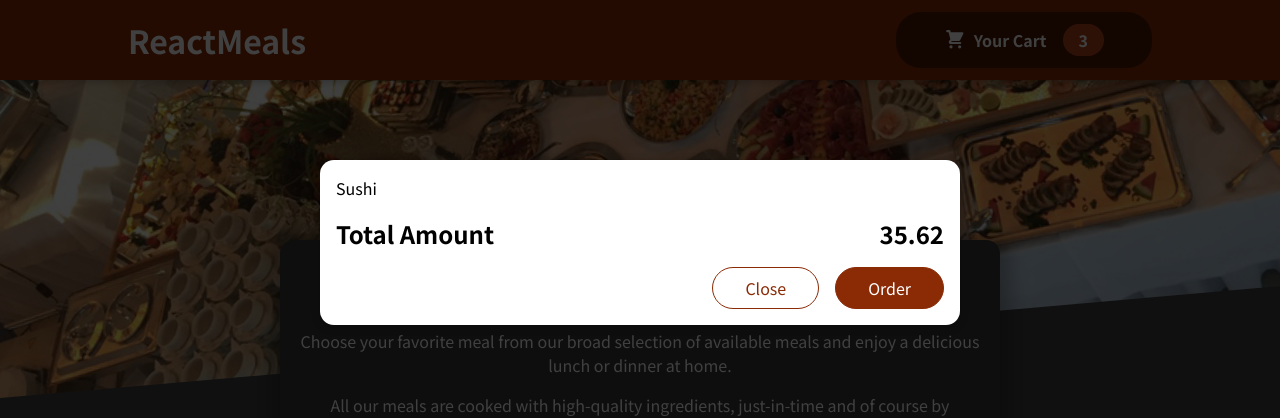
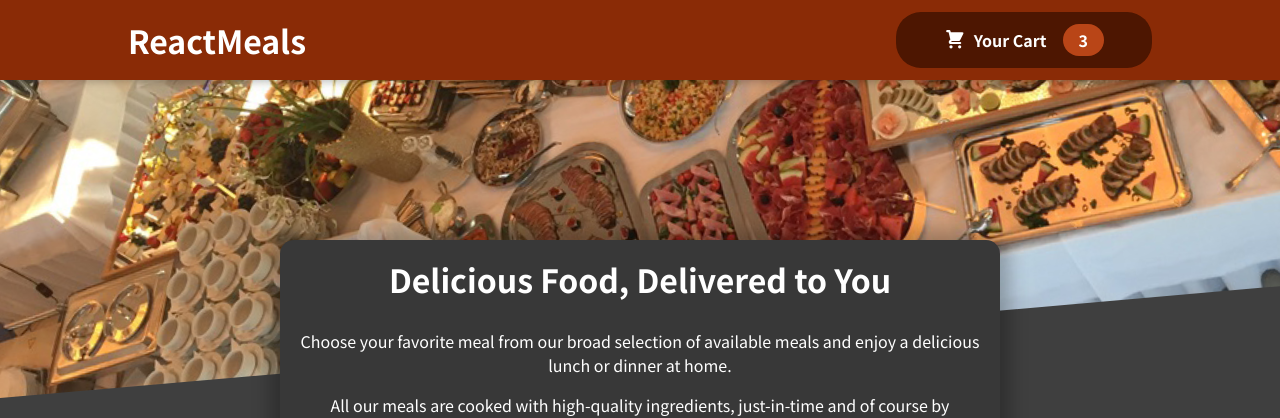
Before and after one commit to leighwest/ReactMeals, a React (Create React App) app: page / in a window 1280 px wide. Shown: the top 418 px of the page. Built offline with nearby package versions, Linux system fonts and the light colour scheme.

Commit message:
added ability to close cart modal

```diff
--- a/src/App.js
+++ b/src/App.js
@@ -1,18 +1,28 @@
-import React from 'react';
+import { Fragment, useState } from 'react';
 
 import Header from './components/Layout/Header';
 import Meals from './components/Meals/Meals';
 import Cart from './components/Cart/Cart';
 
 const App = () => {
+  const [cartIsShown, setCartIsShown] = useState(false);
+
+  const showCartHandler = () => {
+    setCartIsShown(true);
+  };
+
+  const hideCartHandler = () => {
+    setCartIsShown(false);
+  };
+
   return (
-    <React.Fragment>
-      <Cart />
-      <Header />
+    <Fragment>
+      {cartIsShown && <Cart onClose={hideCartHandler}/>}
+      <Header onShowCart={showCartHandler}/>
       <main>
         <Meals />
       </main>
-    </React.Fragment>
+    </Fragment>
   );
 }
 
--- a/src/components/Cart/Cart.js
+++ b/src/components/Cart/Cart.js
@@ -11,14 +11,14 @@
   );
 
   return (
-    <Modal>
+    <Modal onClose={props.onClose}>
       {cartItems}
       <div className={classes.total}>
         <span>Total Amount</span>
         <span>35.62</span>
       </div >
       <div className={classes.actions}>
-        <button className={classes['button--alt']}>Close</button>
+        <button className={classes['button--alt']} onClick={props.onClose}>Close</button>
         <button className={classes.button}>Order</button>
       </div>
     </Modal>
--- a/src/components/Layout/Header.js
+++ b/src/components/Layout/Header.js
@@ -9,7 +9,7 @@
     <React.Fragment>
       <header className={classes.header}>
         <h1>ReactMeals</h1>
-        <HeaderCartButton>Cart</HeaderCartButton>
+        <HeaderCartButton onClick={props.onShowCart}>Cart</HeaderCartButton>
       </header>
       <div className={classes['main-image']}>
         <img src={mealsImage} alt="A table of food"/>
--- a/src/components/Layout/HeaderCartButton.js
+++ b/src/components/Layout/HeaderCartButton.js
@@ -3,7 +3,7 @@
 
 const HeaderCartButton = props => {
   return (
-    <button className={classes.button}>
+    <button className={classes.button} onClick={props.onClick}>
       <span className={classes.icon}>
         <CartIcon />
       </span>
--- a/src/components/UI/Modal.js
+++ b/src/components/UI/Modal.js
@@ -4,7 +4,7 @@
 import classes from './Modal.module.css';
 
 const Backdrop = props => {
-  return <div className={classes.backdrop} />
+  return <div className={classes.backdrop} onClick={props.onClose}/>
 };
 
 const ModalOverlay = props => {
@@ -21,7 +21,7 @@
 
   return (
     <Fragment>
-      {ReactDom.createPortal(<Backdrop />, portalElement )}
+      {ReactDom.createPortal(<Backdrop onClose={props.onClose}/>, portalElement )}
       {ReactDom.createPortal(
         <ModalOverlay>{props.children}</ModalOverlay>,
         portalElement
```
